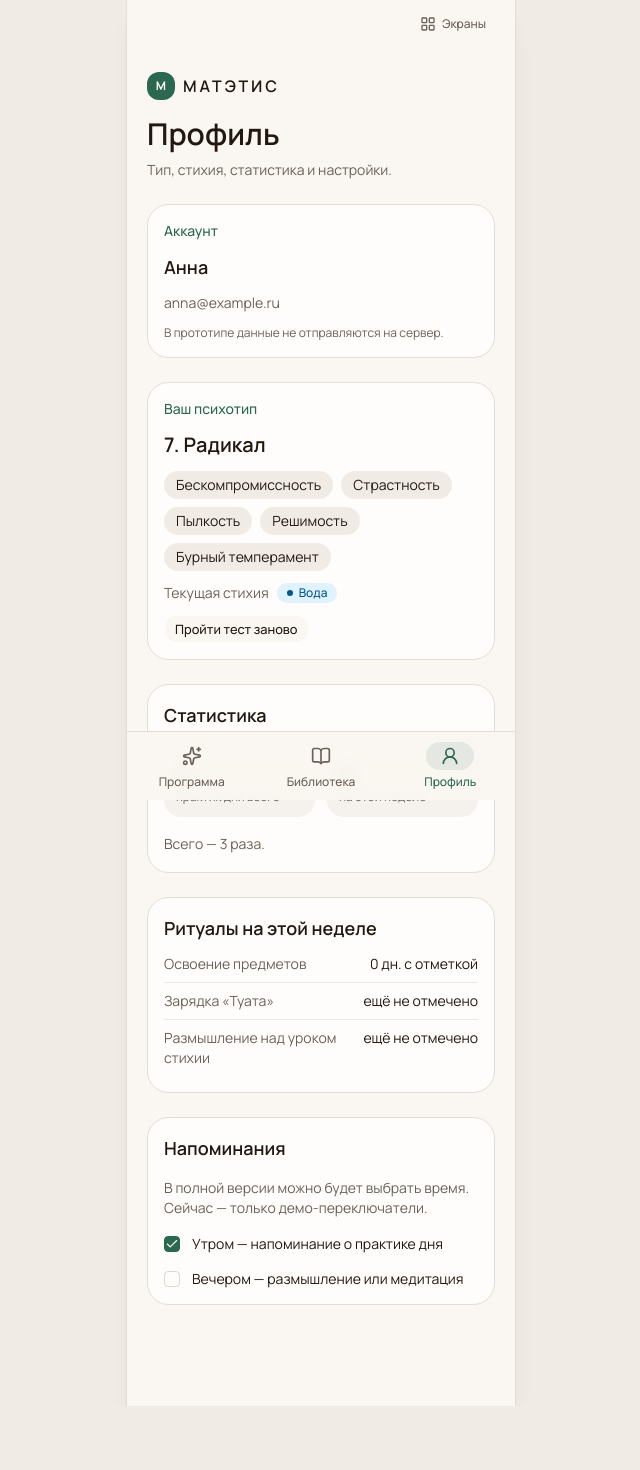
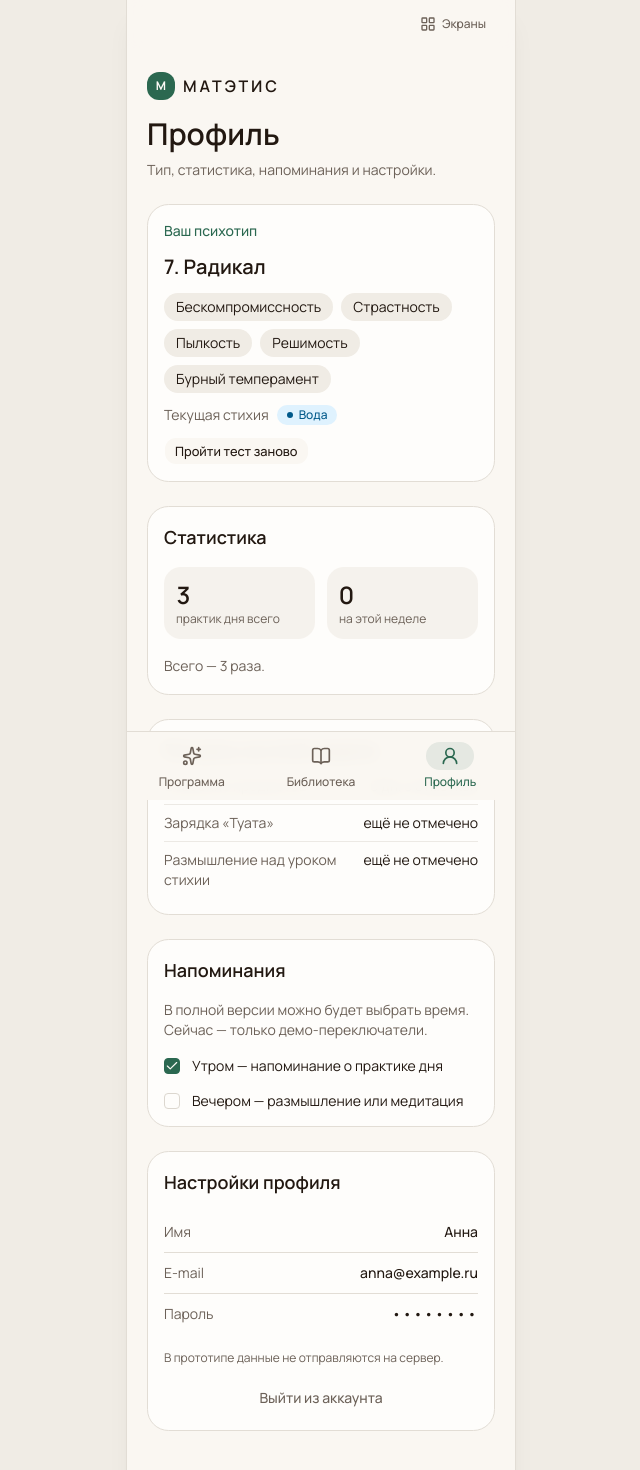
Before and after one commit to ewanmchorton/matetis, a Next.js app: page /profile in a window 1280 px wide. Shown: the top 1470 px of the page, without its empty margins (319-959 px from the left). Before the commit the page ends 1406 px from the top, so only its background shows below. Built offline with nearby package versions, Linux system fonts and the light colour scheme.

Commit message:
Profile: type, stats, reminders, account settings at the bottom
Co-authored-by: ewanmchorton <ewanmchorton@users.noreply.github.com>

```diff
--- a/src/views/profile/ui/profile-page.tsx
+++ b/src/views/profile/ui/profile-page.tsx
@@ -34,19 +34,10 @@ export function ProfilePage() {
         <div className="space-y-2">
           <h1 className="text-3xl font-semibold">Профиль</h1>
           <p className="text-sm text-muted-foreground">
-            Тип, стихия, статистика и настройки.
+            Тип, статистика, напоминания и настройки.
           </p>
         </div>
       </header>
-
-      <section className="space-y-3 rounded-2xl border bg-card p-4">
-        <p className="text-sm font-medium text-primary">Аккаунт</p>
-        <p className="text-lg font-semibold">Анна</p>
-        <p className="text-sm text-muted-foreground">anna@example.ru</p>
-        <p className="text-xs text-muted-foreground">
-          В прототипе данные не отправляются на сервер.
-        </p>
-      </section>
 
       {type && (
         <section className="space-y-3 rounded-2xl border bg-card p-4">
@@ -95,6 +86,35 @@ export function ProfilePage() {
           />
           <span className="text-sm leading-snug">Вечером — размышление или медитация</span>
         </Label>
+      </section>
+
+      <section aria-labelledby="profile-settings-title" className="space-y-4 rounded-2xl border bg-card p-4">
+        <h2 id="profile-settings-title" className="text-lg font-semibold">
+          Настройки профиля
+        </h2>
+        <dl className="divide-y text-sm">
+          <div className="flex justify-between gap-3 py-2.5">
+            <dt className="text-muted-foreground">Имя</dt>
+            <dd className="font-medium">Анна</dd>
+          </div>
+          <div className="flex justify-between gap-3 py-2.5">
+            <dt className="text-muted-foreground">E-mail</dt>
+            <dd className="font-medium">anna@example.ru</dd>
+          </div>
+          <div className="flex justify-between gap-3 py-2.5">
+            <dt className="text-muted-foreground">Пароль</dt>
+            <dd className="font-medium tracking-widest">••••••••</dd>
+          </div>
+        </dl>
+        <p className="text-xs text-muted-foreground">
+          В прототипе данные не отправляются на сервер.
+        </p>
+        <Link
+          href={routes.auth}
+          className={buttonVariants({ variant: "ghost", className: "w-full text-muted-foreground" })}
+        >
+          Выйти из аккаунта
+        </Link>
       </section>
     </main>
   );
```
